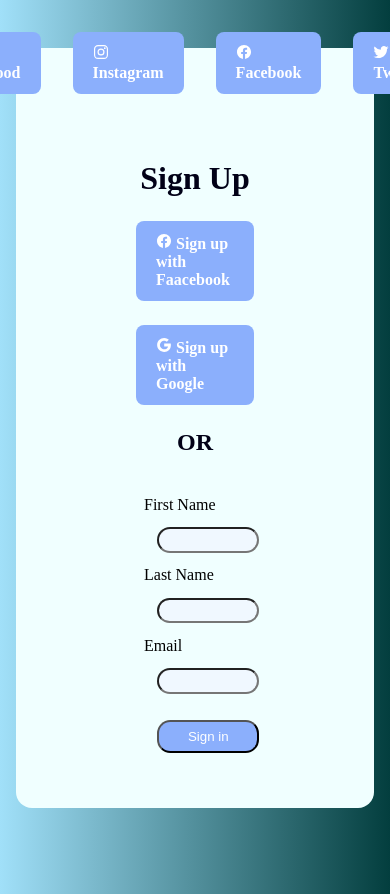
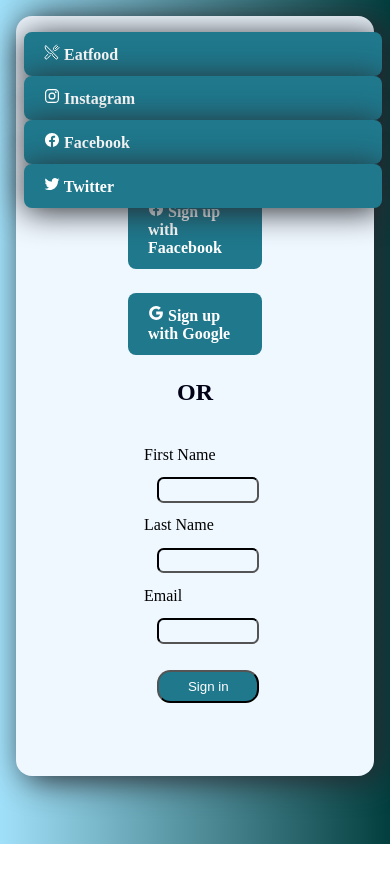
Before and after one commit to Zintany05/sign-up, a plain HTML site: page index.html in a window 390 px wide. After the commit the page ends 844 px from the top, so only its background shows below. Drawn offline with nearby package versions, Linux system fonts and the light colour scheme.

Commit message:
added shadow

```diff
--- a/style.css
+++ b/style.css
@@ -1,6 +1,6 @@
 :root {
-    --base-color: #f0ffff;
-    --button-color: rgb(139, 175, 252);
+    --base-color: #d0f8f8;
+    --button-color: rgb(31, 120, 140);
     --text-color: #000000;
 
 }
@@ -47,10 +47,11 @@ nav li:first-child {
 nav a {
     display: inline-flex;
     align-items: center;
+    box-shadow: .001em .2em 2em rgb(37, 40, 46);
 }
 
 nav a:hover {
-    background-color: rgb(83, 105, 154);
+    background-color: rgb(43, 48, 58);
     transform: scale(1.1);
 }
 
@@ -58,8 +59,9 @@ header {
     margin: 2em auto;
     height: 90vh;
     width: min(30em, 100%);
-    background-color: var(--base-color);
+    background-color: aliceblue;
     border-radius: 1em;
+    box-shadow: .5em 4px 2em rgb(37, 40, 46);
 
 }
 
@@ -74,6 +76,7 @@ header {
     margin: 0 auto;
     padding: 7em;
     box-sizing: border-box;
+
 
 }
 
@@ -90,11 +93,12 @@ header {
 
 .cta-button:hover {
     transform: scale(1.1);
+    background-color: rgb(83, 105, 154);
 }
 
 .userinput {
     display: inline-block;
-    background-color: var(--base-color);
+    background-color: aliceblue;
     padding: 1em;
     gap: 3em;
     font-size: 1rem;
@@ -105,11 +109,12 @@ input[type="email"],
 input[type="submit"] {
 
     width: 100%;
-    border-radius: 1em;
+    border-radius: .5em;
     padding: 0.25em;
     margin: 1em;
     background-color: aliceblue;
     box-sizing: border-box;
+    border-color: black;
 }
 
 button {
@@ -124,9 +129,37 @@ button {
 
 button:hover {
     transform: scale(1.1);
+    background-color: rgb(83, 105, 154);
 }
 
 h1,
 h2 {
     color: rgb(1, 1, 23);
 }
+
+@media(max-width: 800px) {
+    nav ul {
+        display: none;
+    }
+
+    nav ul:first-child {
+        display: block;
+        align-items: center;
+    }
+
+    header {
+        margin-top: 0;
+    }
+
+    .cta-button {
+        width: 100%;
+        margin-top: 0;
+
+    }
+
+    .flex-container {
+        display: flex;
+        width: 100%;
+        max-height: fit-content;
+    }
+}
```
